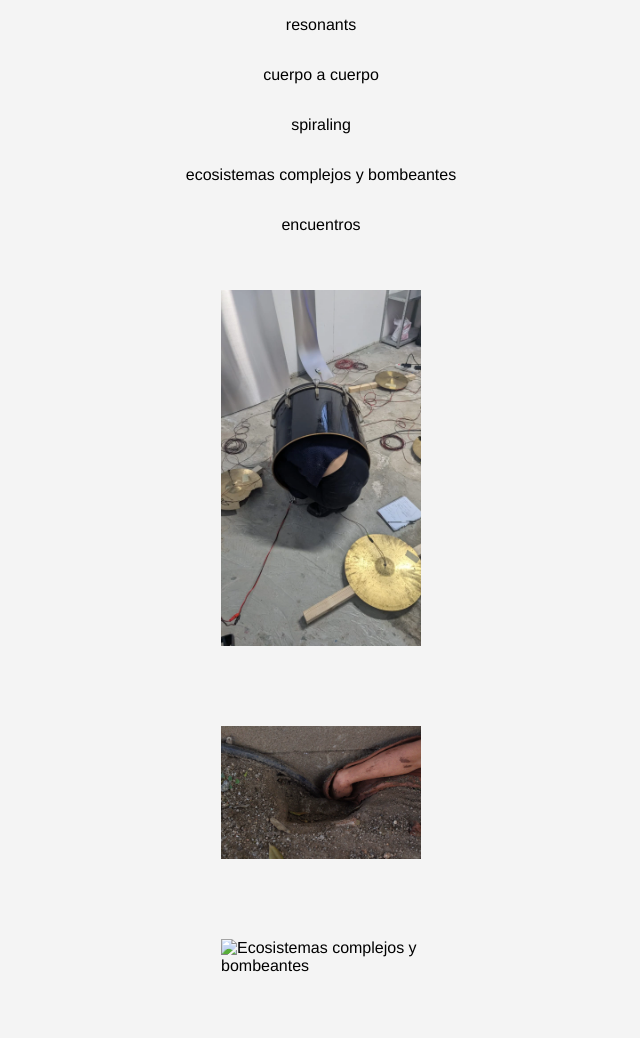
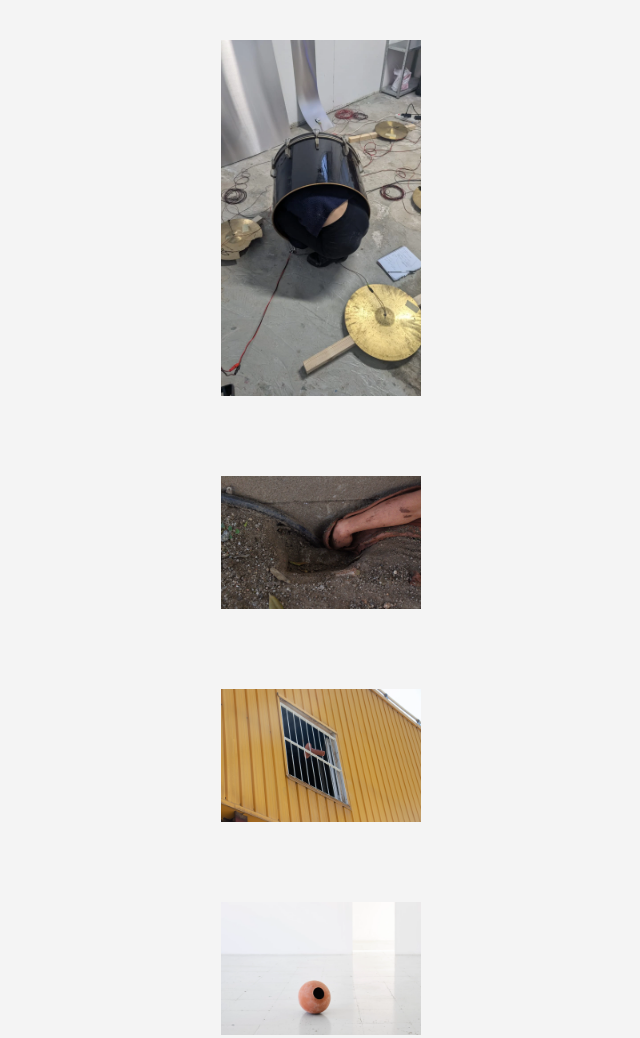
Before and after one commit to sofiaromeogascon/sofiaromeo, a plain HTML site: page trabajos.html in a window 1280 px wide. Shown: the top 1038 px of the page, without its empty margins (319-959 px from the left). Drawn offline with Linux system fonts and the light colour scheme.

Commit message:
fotos-botones

```diff
--- a/trabajos.html
+++ b/trabajos.html
@@ -7,11 +7,7 @@
     <link rel="stylesheet" href="style.css">
 </head>
 <body>
-    <p><a href="resonants.html">resonants</a></p>
-    <p><a href="cuerpoacuerpo.html">cuerpo a cuerpo</a></p>
-    <p><a href="spiraling.html"> spiraling</a></p>
-    <p><a href="ecosistemascomplejosybombeantes.html">ecosistemas complejos y bombeantes</a></p>
-    <p> <a href="encuentros.html">encuentros</a></p>
+
 <a href="resonants.html">
   <img src="Imagenes/resonants (2).webp" alt="Resonants" width="200">
 
@@ -19,11 +15,14 @@
   <img src="Imagenes/cuerpo a cuerpo (2).webp" alt="Cuerpo a cuerpo" width="200">
 
    <a href="ecosistemascomplejosybombeantes.html">
-  <img src="Imagenes/Ecosistemas complejos y bombeantes (4).webp (7).webp" alt="Ecosistemas complejos y bombeantes" width="200">
+  <img src="Imagenes/Ecosistemas complejos y bombeantes (8).webp" alt="Ecosistemas complejos y bombeantes" width="200">
 
   <a href="spiraling.html">
   <img src="Imagenes/spiraling (1).webp" alt="Spiraling" width="200">
 
+  <a href="encuentros.html">
+  <img src="Imagenes/vilaseco (6).webp" alt="Encuentros" width="200">
+
 </a>
 </body>
 </html>
```
